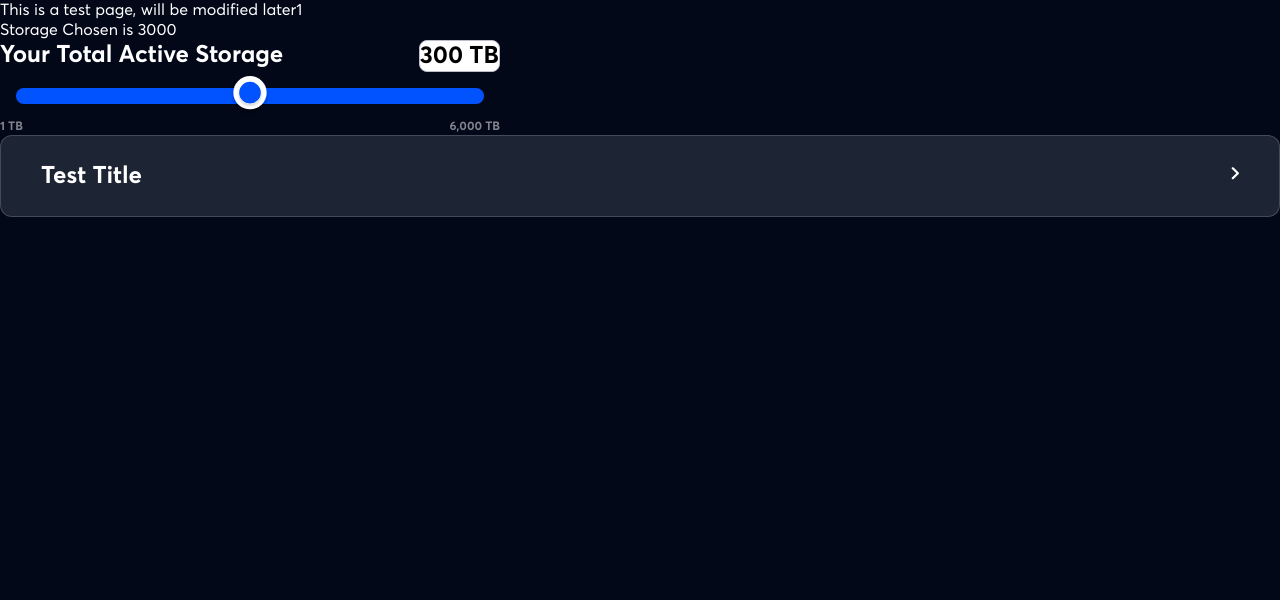
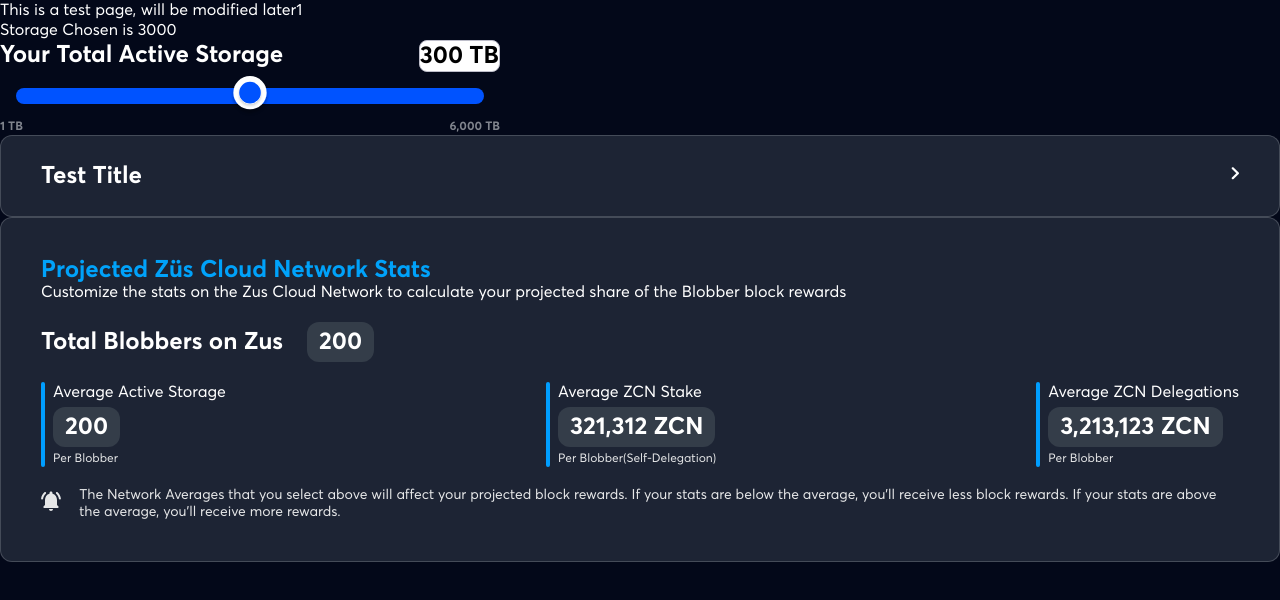
Before and after one commit to ayushgptaa/test_website, a Next.js app: page /blobber-calculator in a window 1280 px wide. Shown: the top 600 px of the page. Built offline with nearby package versions, Linux system fonts and the light colour scheme.

Commit message:
ProjectedStats components

```diff
--- a/components/Icons/index.js
+++ b/components/Icons/index.js
@@ -1 +1,2 @@
+export * from './notification'
 export * from './Arrow'
--- /dev/null
+++ b/components/Icons/notification.js
@@ -0,0 +1,15 @@
+export const NotificationIcon = () => (
+  <svg
+    width="20"
+    height="20"
+    viewBox="0 0 20 20"
+    fill="none"
+    xmlns="http://www.w3.org/2000/svg">
+    <path
+      d="M16 14V9C16 5.93 14.36 3.36 11.5 2.68V2C11.5 1.17 10.82 0.5 9.98998 0.5C9.15998 0.5 8.49998 1.17 8.49998 2V2.68C5.62998 3.36 3.99998 5.92 3.99998 9V14L2.69998 15.29C2.06998 15.92 2.50998 17 3.39998 17H16.57C17.46 17 17.91 15.92 17.28 15.29L16 14ZM9.98998 20C11.09 20 11.99 19.1 11.99 18H7.98998C7.98998 19.1 8.87998 20 9.98998 20ZM4.76998 2.73C5.18998 2.35 5.19998 1.7 4.79998 1.3C4.41998 0.92 3.79998 0.91 3.40998 1.28C1.69998 2.84 0.519977 4.96 0.139977 7.34C0.0499772 7.95 0.519977 8.5 1.13998 8.5C1.61998 8.5 2.03998 8.15 2.11998 7.67C2.41998 5.73 3.37998 4 4.76998 2.73ZM16.6 1.28C16.2 0.91 15.58 0.92 15.2 1.3C14.8 1.7 14.82 2.34 15.23 2.72C16.61 3.99 17.58 5.72 17.88 7.66C17.95 8.14 18.37 8.49 18.86 8.49C19.47 8.49 19.95 7.94 19.85 7.33C19.47 4.96 18.3 2.85 16.6 1.28Z"
+      fill="#E6E7E8"
+    />
+  </svg>
+)
+
+export default NotificationIcon
--- /dev/null
+++ b/components/SpecialWrappers/BlueLineWrapper.js
@@ -0,0 +1,19 @@
+import PropTypes from 'prop-types'
+
+import style from './BlueLineWrapper.module.scss'
+
+const BlueLineWrapper = ({ children, childenParentDivClassName }) => {
+  return (
+    <div className={style.container}>
+      <div className={style.blueLine}> </div>
+      <div className={childenParentDivClassName}>{children}</div>
+    </div>
+  )
+}
+
+BlueLineWrapper.propTypes = {
+  children: PropTypes.node.isRequired,
+  childenParentDivClassName: PropTypes.string,
+}
+
+export default BlueLineWrapper
--- /dev/null
+++ b/components/SpecialWrappers/BlueLineWrapper.module.scss
@@ -0,0 +1,10 @@
+.container {
+  display: flex;
+}
+
+.blueLine {
+  background-color: #009eff;
+  border-radius: 999px;
+  width: 4px;
+  margin-right: 8px;
+}
--- /dev/null
+++ b/components/pageComponents/blobber-calculator/ProjectedStats.js
@@ -0,0 +1,119 @@
+import PropTypes from 'prop-types'
+
+import clsx from 'clsx'
+import style from './index.module.scss'
+import BlueLineWrapper from 'components/SpecialWrappers/BlueLineWrapper'
+import { NotificationIcon } from 'components/Icons'
+
+import { convertToDecimalSeparated } from 'util/utilFunctions'
+
+const FocusText = ({ text }) => {
+  return <div className={style.focusText}>{text}</div>
+}
+
+FocusText.propTypes = {
+  text: PropTypes.node.isRequired,
+}
+
+const Stats = ({ avgActiveStorage, avgZCNStake, avgZCNDelegation }) => {
+  return (
+    <div className={style.statsContainer}>
+      {/* Average Active Storage  */}
+      <BlueLineWrapper childenParentDivClassName={style.statsItem}>
+        <div>Average Active Storage</div>
+        <div className={style.projectedStatsContainerTitle}>
+          <FocusText text={avgActiveStorage ?? '300'} />
+        </div>
+        <div className={style.statsItemBottomRow}>Per Blobber</div>
+      </BlueLineWrapper>
+      {/* Average ZCN Stake  */}
+      <BlueLineWrapper childenParentDivClassName={style.statsItem}>
+        <div>Average ZCN Stake</div>
+        <div className={style.projectedStatsContainerTitle}>
+          <FocusText
+            text={`${convertToDecimalSeparated(avgZCNStake ?? 40000)} ZCN`}
+          />
+        </div>
+        <div className={style.statsItemBottomRow}>
+          Per Blobber(Self-Delegation)
+        </div>
+      </BlueLineWrapper>
+      {/* Average ZCN Delegations */}
+      <BlueLineWrapper childenParentDivClassName={style.statsItem}>
+        <div>Average ZCN Delegations</div>
+        <div className={style.projectedStatsContainerTitle}>
+          <FocusText
+            text={`${convertToDecimalSeparated(avgZCNDelegation ?? 30000)} ZCN`}
+          />
+        </div>
+        <div className={style.statsItemBottomRow}>Per Blobber</div>
+      </BlueLineWrapper>
+    </div>
+  )
+}
+
+Stats.propTypes = {
+  avgActiveStorage: PropTypes.number.isRequired,
+  avgZCNStake: PropTypes.number.isRequired,
+  avgZCNDelegation: PropTypes.number.isRequired,
+}
+
+const Footer = () => {
+  return (
+    <div className={style.footer}>
+      <div>
+        <NotificationIcon />
+      </div>
+      <div>
+        The Network Averages that you select above will affect your projected
+        block rewards. If your stats are below the average, you'll receive less
+        block rewards. If your stats are above the average, you'll receive more
+        rewards.
+      </div>
+    </div>
+  )
+}
+
+const ProjectedStats = ({
+  avgActiveStorage,
+  avgZCNStake,
+  avgZCNDelegation,
+  totalBlobber,
+}) => {
+  return (
+    <div className={style.projectedStatsContainer}>
+      {/* Title */}
+      <div>
+        <div
+          className={clsx(style.projectedStatsContainerTitle, style.blueText)}>
+          Projected Züs Cloud Network Stats
+        </div>
+        <div>
+          Customize the stats on the Zus Cloud Network to calculate your
+          projected share of the Blobber block rewards
+        </div>
+      </div>
+      {/* Total Blobber */}
+      <div className={clsx(style.projectedStatsContainerTitle, style.gap)}>
+        <div>Total Blobbers on Zus</div>{' '}
+        <FocusText text={totalBlobber ?? 300} />
+      </div>
+      {/* Scores */}
+      <Stats
+        avgActiveStorage={avgActiveStorage}
+        avgZCNStake={avgZCNStake}
+        avgZCNDelegation={avgZCNDelegation}
+      />
+      {/* Footer */}
+      <Footer />
+    </div>
+  )
+}
+ProjectedStats.propTypes = {
+  avgActiveStorage: PropTypes.number.isRequired,
+  avgZCNStake: PropTypes.number.isRequired,
+  avgZCNDelegation: PropTypes.number.isRequired,
+  totalBlobber: PropTypes.number.isRequired,
+}
+
+export default ProjectedStats
--- /dev/null
+++ b/components/pageComponents/blobber-calculator/index.module.scss
@@ -0,0 +1,68 @@
+@import '/styles/color.scss';
+
+.projectedStatsContainer {
+  background: $darkGray;
+  border: 1px solid $lightgray;
+  padding: 40px;
+  border-radius: 12px;
+  gap: 20px;
+  display: grid;
+}
+
+.projectedStatsContainerTitle {
+  font-family: 'Averta Std';
+  font-style: normal;
+  font-weight: 700;
+  font-size: 24px;
+  line-height: 30px;
+  display: flex;
+  align-items: center;
+  line-height: 1;
+}
+
+.blueText {
+  color: rgb(0, 162, 250);
+}
+
+.focusText {
+  background-color: rgb(52, 61, 73);
+  padding: 8px 12px;
+  border-radius: 12px;
+  width: fit-content;
+}
+
+.gap {
+  display: flex;
+  gap: 24px;
+}
+
+.statsContainer {
+  display: flex;
+  justify-content: space-between;
+}
+
+.statsItem {
+  display: grid;
+  gap: 5px;
+}
+
+.statsItemBottomRow {
+  font-family: 'Averta Std';
+  font-style: normal;
+  font-weight: 400;
+  font-size: 12px;
+  line-height: 15px;
+  color: #e6e7e8;
+}
+
+.footer {
+  display: flex;
+  align-items: center;
+  font-family: 'Averta Std';
+  font-style: normal;
+  font-weight: 400;
+  font-size: 14px;
+  line-height: 120%;
+  color: #e6e7e8;
+  gap: 18.14px;
+}
--- a/jsconfig.json
+++ b/jsconfig.json
@@ -2,7 +2,9 @@
   "compilerOptions": {
     "baseUrl": "./",
     "paths": {
-      "pageComponents/*": ["./components/pageComponents/*"]
+      "*": ["*"],
+      "pageComponents/*": ["./components/pageComponents/*"],
+      "util": ["./util/*"]
     }
   }
 }
--- a/pages/blobber-calculator.js
+++ b/pages/blobber-calculator.js
@@ -2,6 +2,7 @@
 
 import SliderEditor from 'components/Slider'
 import AccordianContainer from 'components/pageComponents/blobber-calculator-page/AccordianContainer'
+import ProjectedStats from 'pageComponents/blobber-calculator/ProjectedStats'
 
 const BlobberCalculator = () => {
   const [storage, setStorage] = React.useState(3000)
@@ -46,6 +47,15 @@
           the Renaissance. The first line of Lorem Ipsum, Lorem ipsum dolor sit
           amet.., comes from a line in section 1.10.32.
         </AccordianContainer>
+
+        <div>
+          <ProjectedStats
+            avgActiveStorage={200}
+            avgZCNDelegation={3213123}
+            avgZCNStake={321312}
+            totalBlobber={200}
+          />
+        </div>
       </div>
     </div>
   )
--- /dev/null
+++ b/util/utilFunctions.js
@@ -0,0 +1,6 @@
+/* eslint-disable import/prefer-default-export */
+
+// takes a number, returns a comma separated output 40000 -> 40,000
+export const convertToDecimalSeparated = (number) => {
+  return number.toString().replace(/\B(?!\.\d*)(?=(\d{3})+(?!\d))/g, ',')
+}
```
Also changed, not shown: .eslintrc.json.
